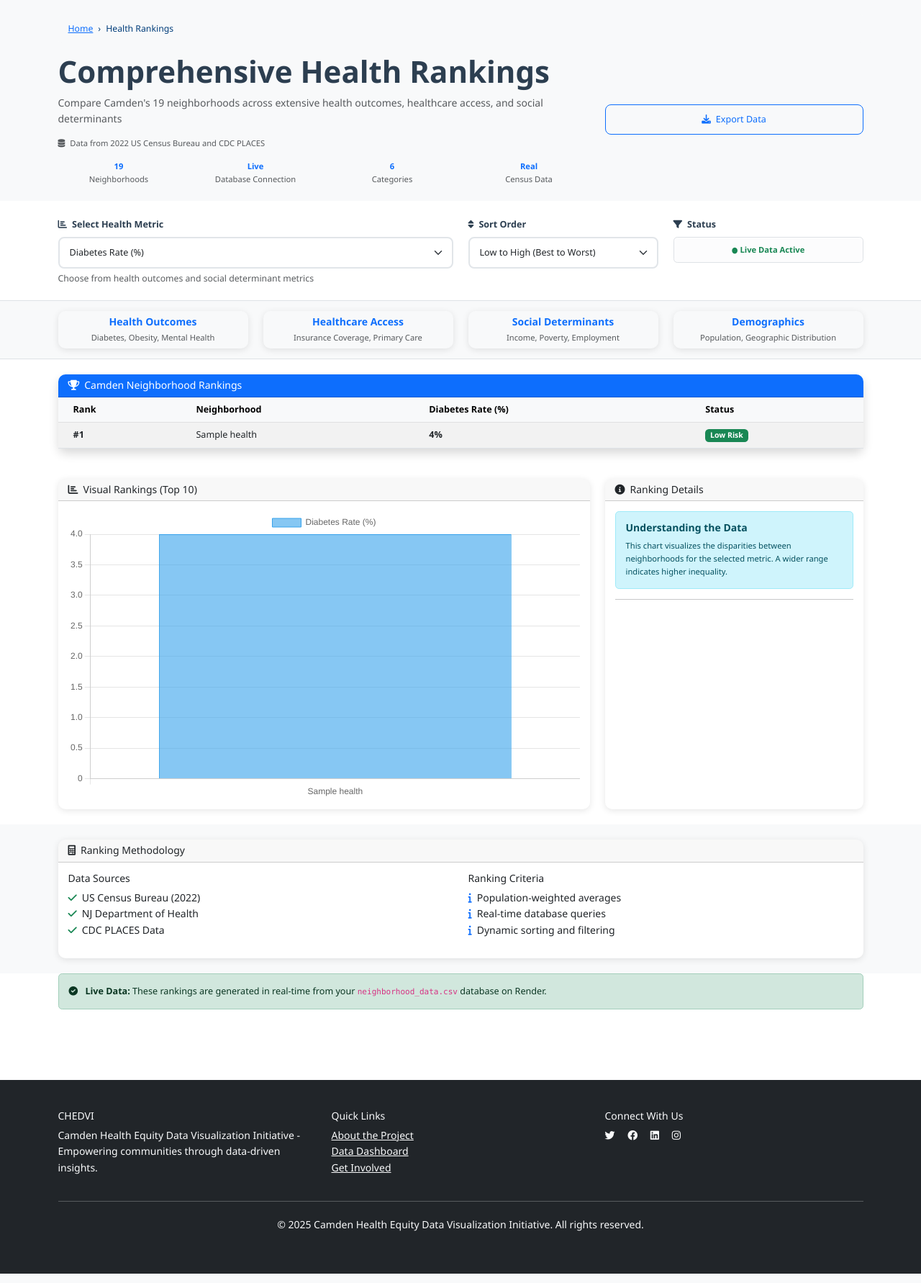
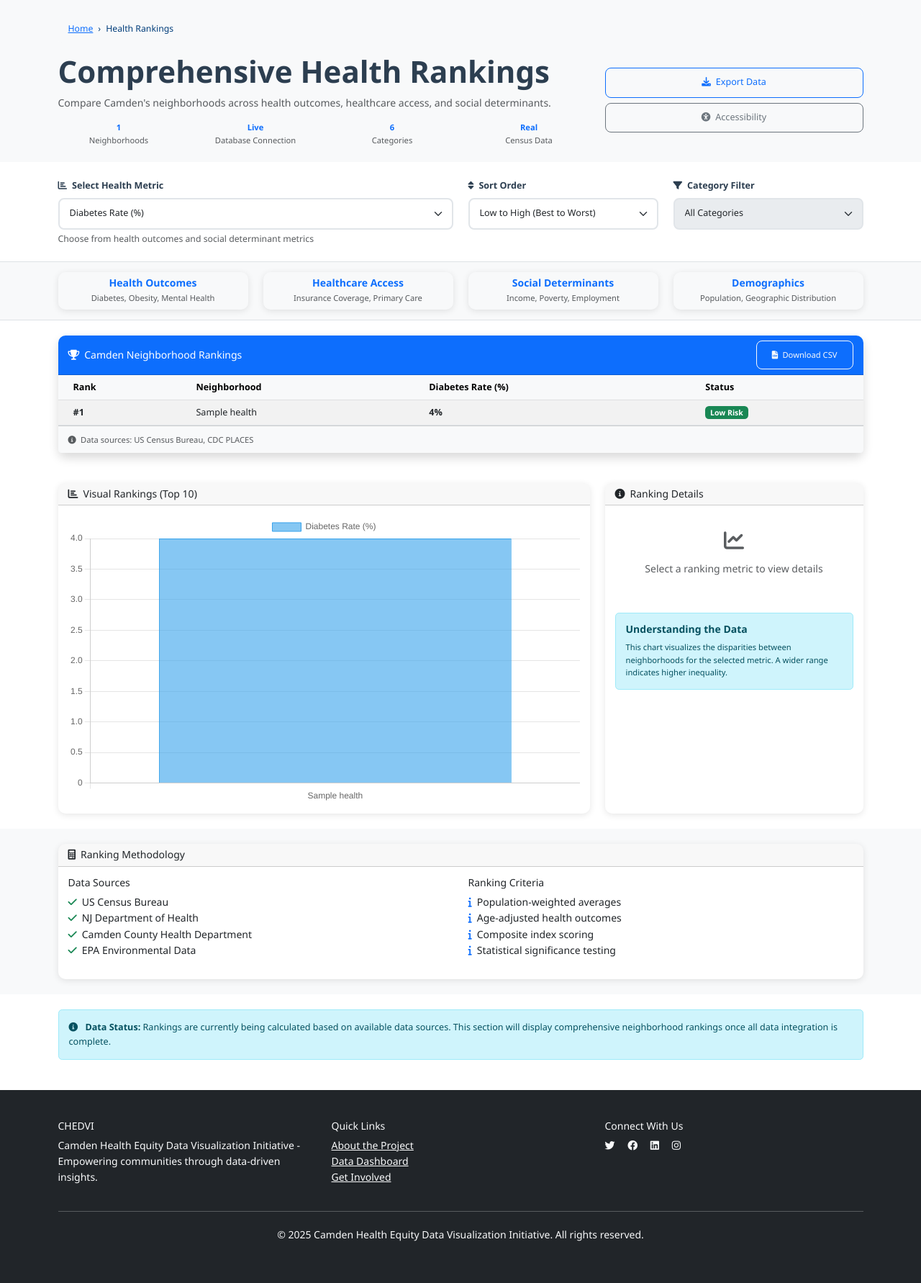
Before and after one commit to Venettov/CHEDVI, a Flask app: page /rankings in a window 1280 px wide. Shown: the part 116-1898 px from the top of the page at 72% size. Run offline with Flask 3, Linux system fonts and the light colour scheme; tables that the repository leaves empty hold one stand-in row (values such as "Sample post").

Commit message:
Implement CSV export logic and restore rankings layout

```diff
--- a/templates/rankings.html
+++ b/templates/rankings.html
@@ -16,14 +16,11 @@
             <div class="col-md-8">
                 <h1 class="display-5 fw-bold mb-2">Comprehensive Health Rankings</h1>
                 <p class="lead text-muted">
-                    Compare Camden's 19 neighborhoods across extensive health outcomes, healthcare access, and social determinants
-                </p>
-                <p class="text-muted small">
-                    <i class="fas fa-database me-2"></i>Data from 2022 US Census Bureau and CDC PLACES
+                    Compare Camden's neighborhoods across health outcomes, healthcare access, and social determinants.
                 </p>
                 <div class="row text-center mt-3">
                     <div class="col-3">
-                        <div class="small fw-bold text-primary">19</div>
+                        <div class="small fw-bold text-primary">{{ rankings_data|length }}</div>
                         <div class="small text-muted">Neighborhoods</div>
                     </div>
                     <div class="col-3">
@@ -42,8 +39,11 @@
             </div>
             <div class="col-md-4">
                 <div class="d-flex flex-column gap-2">
-                    <button class="btn btn-outline-primary" onclick="alert('Export feature coming soon!')">
+                    <button class="btn btn-outline-primary" onclick="exportToCSV()">
                         <i class="fas fa-download me-2"></i>Export Data
+                    </button>
+                    <button class="btn btn-outline-secondary">
+                        <i class="fas fa-universal-access me-2"></i>Accessibility
                     </button>
                 </div>
             </div>
@@ -78,10 +78,12 @@
                 </select>
             </div>
             <div class="col-md-3">
-                <label class="form-label fw-bold"><i class="fas fa-filter me-2"></i>Status</label>
-                <div class="alert alert-light border py-2 text-center mb-0">
-                    <small class="text-success fw-bold">● Live Data Active</small>
-                </div>
+                <label class="form-label fw-bold"><i class="fas fa-filter me-2"></i>Category Filter</label>
+                <select class="form-select form-select-lg" id="categoryFilter" disabled>
+                    <option value="all">All Categories</option>
+                    <option value="Health Outcomes">Health Outcomes</option>
+                    <option value="Economic Factors">Economic Factors</option>
+                </select>
             </div>
         </div>
     </div>
@@ -136,6 +138,11 @@
                             <i class="fas fa-trophy me-2"></i>Camden Neighborhood Rankings
                         </h5>
                     </div>
+                    <div class="col-auto">
+                        <button class="btn btn-sm btn-outline-light" onclick="exportToCSV()">
+                            <i class="fas fa-file-csv me-1"></i> Download CSV
+                        </button>
+                    </div>
                 </div>
             </div>
             <div class="card-body p-0">
@@ -152,6 +159,16 @@
                         <tbody id="rankingsBody">
                             </tbody>
                     </table>
+                </div>
+            </div>
+            <div class="card-footer bg-light">
+                <div class="row align-items-center">
+                    <div class="col">
+                        <small class="text-muted">
+                            <i class="fas fa-info-circle me-1"></i>
+                            Data sources: US Census Bureau, CDC PLACES
+                        </small>
+                    </div>
                 </div>
             </div>
         </div>
@@ -184,13 +201,14 @@
                     </div>
                     <div class="card-body">
                         <div id="rankingDetails">
-                            <div class="alert alert-info">
+                            <div class="text-center text-muted py-4">
+                                <i class="fas fa-chart-line fa-2x mb-3"></i>
+                                <p>Select a ranking metric to view details</p>
+                            </div>
+                            <div class="alert alert-info mt-3">
                                 <h6 class="alert-heading fw-bold">Understanding the Data</h6>
                                 <p class="mb-0 small">This chart visualizes the disparities between neighborhoods for the selected metric. A wider range indicates higher inequality.</p>
                             </div>
-                            <hr>
-                            <div id="selectedMetricStats">
-                                </div>
                         </div>
                     </div>
                 </div>
@@ -214,17 +232,19 @@
                             <div class="col-md-6">
                                 <h6>Data Sources</h6>
                                 <ul class="list-unstyled">
-                                    <li><i class="fas fa-check text-success me-2"></i>US Census Bureau (2022)</li>
+                                    <li><i class="fas fa-check text-success me-2"></i>US Census Bureau</li>
                                     <li><i class="fas fa-check text-success me-2"></i>NJ Department of Health</li>
-                                    <li><i class="fas fa-check text-success me-2"></i>CDC PLACES Data</li>
+                                    <li><i class="fas fa-check text-success me-2"></i>Camden County Health Department</li>
+                                    <li><i class="fas fa-check text-success me-2"></i>EPA Environmental Data</li>
                                 </ul>
                             </div>
                             <div class="col-md-6">
                                 <h6>Ranking Criteria</h6>
                                 <ul class="list-unstyled">
                                     <li><i class="fas fa-info text-primary me-2"></i>Population-weighted averages</li>
-                                    <li><i class="fas fa-info text-primary me-2"></i>Real-time database queries</li>
-                                    <li><i class="fas fa-info text-primary me-2"></i>Dynamic sorting and filtering</li>
+                                    <li><i class="fas fa-info text-primary me-2"></i>Age-adjusted health outcomes</li>
+                                    <li><i class="fas fa-info text-primary me-2"></i>Composite index scoring</li>
+                                    <li><i class="fas fa-info text-primary me-2"></i>Statistical significance testing</li>
                                 </ul>
                             </div>
                         </div>
@@ -235,10 +255,10 @@
     </div>
 </section>
 
-<div class="container pb-5">
-    <div class="alert alert-success" role="alert">
-        <i class="fas fa-check-circle me-2"></i>
-        <strong>Live Data:</strong> These rankings are generated in real-time from your <code>neighborhood_data.csv</code> database on Render.
+<div class="container mt-4 mb-5">
+    <div class="alert alert-info" role="alert">
+        <i class="fas fa-info-circle me-2"></i>
+        <strong>Data Status:</strong> Rankings are currently being calculated based on available data sources. This section will display comprehensive neighborhood rankings once all data integration is complete.
     </div>
 </div>
 {% endblock %}
@@ -288,7 +308,6 @@
             let badgeClass = 'bg-secondary';
             let badgeText = 'Neutral';
 
-            // Logic for "Good" vs "Bad" depends on metric
             if (metric === 'income') {
                 if (rawValue > 50000) { badgeClass = 'bg-success'; badgeText = 'High'; }
                 else if (rawValue < 25000) { badgeClass = 'bg-danger'; badgeText = 'Critical'; }
@@ -318,7 +337,6 @@
     function renderChart(metric, label) {
         const ctx = document.getElementById('rankingsChart').getContext('2d');
 
-        // Take top 10 from current sorted data
         const top10 = rankingsData.slice(0, 10);
         const labels = top10.map(d => d.name);
         const data = top10.map(d => d[metric]);
@@ -349,7 +367,36 @@
         });
     }
 
-    // 4. EVENT LISTENERS
+    // 4. NEW EXPORT FUNCTION
+    function exportToCSV() {
+        if (!rankingsData || rankingsData.length === 0) {
+            alert("No data to export");
+            return;
+        }
+
+        // Create CSV Headers
+        let csvContent = "data:text/csv;charset=utf-8,";
+        csvContent += "Neighborhood,Population,Median Income,Diabetes Rate,Poverty Rate\n";
+
+        // Add Rows
+        rankingsData.forEach(function(row) {
+            let rowString = `"${row.name}",${row.population},${row.income},${row.diabetes},${row.poverty}`;
+            csvContent += rowString + "\n";
+        });
+
+        // Encode and Create Download Link
+        const encodedUri = encodeURI(csvContent);
+        const link = document.createElement("a");
+        link.setAttribute("href", encodedUri);
+        link.setAttribute("download", "Camden_Health_Rankings.csv");
+        document.body.appendChild(link);
+
+        // Trigger Download
+        link.click();
+        document.body.removeChild(link);
+    }
+
+    // 5. EVENT LISTENERS
     document.getElementById('metricSelector').addEventListener('change', renderPage);
     document.getElementById('sortOrder').addEventListener('change', renderPage);
 
```
